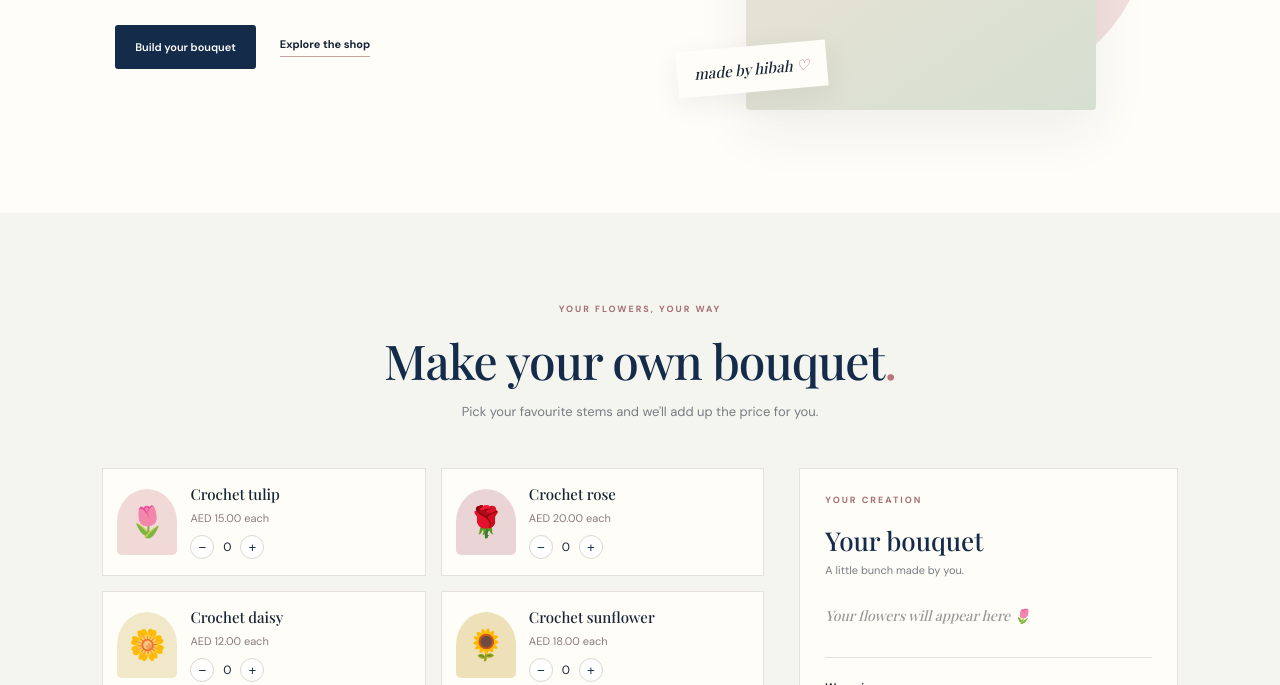
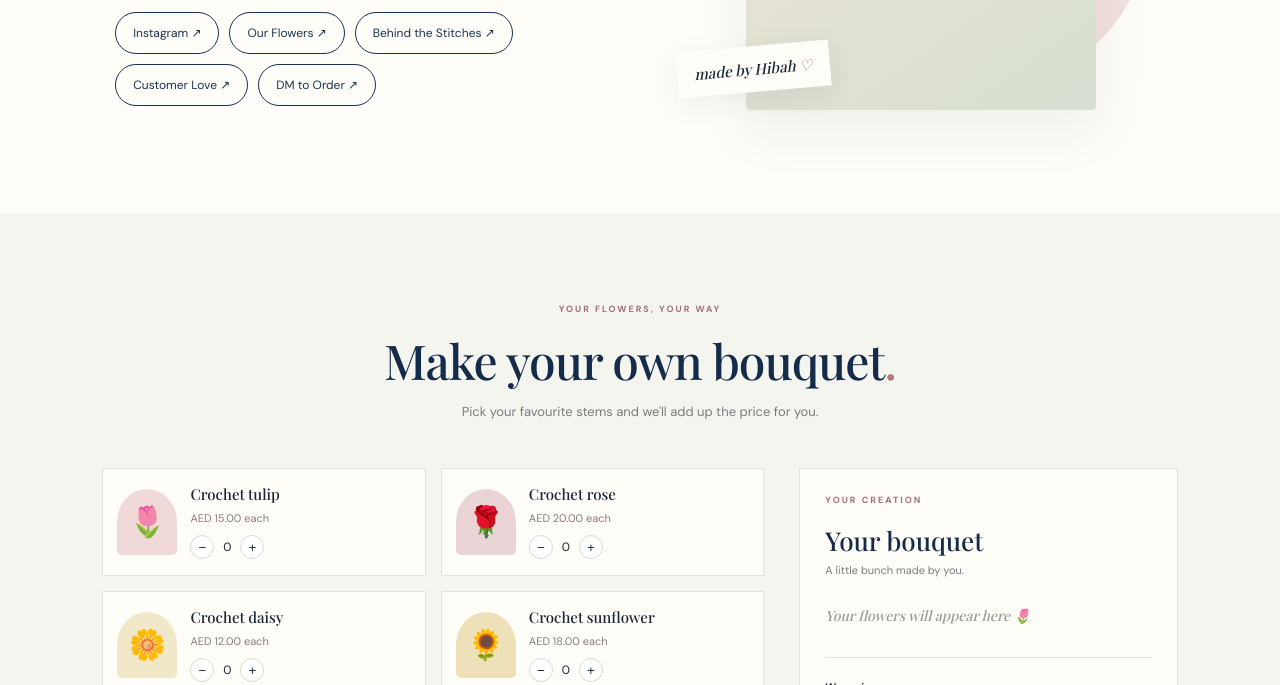
Before and after one commit to dublu22/tkn.ae, a plain HTML site: page index.html in a window 1280 px wide. Shown: the part 415-1100 px from the top of the page. Drawn offline with nearby package versions, Linux system fonts and the light colour scheme; a web font is replaced by a local one.

Commit message:
buttons added

```diff
--- a/index.html
+++ b/index.html
@@ -40,16 +40,32 @@
 
         <p class="eyebrow">HANDMADE WITH LOVE · MADE TO LAST</p>
 
-        <h1>A little yarn,<br><em> A little magic </em></h1>
+        <h1>Threads<br><em> and Knots </em></h1>
 
         <p class="hero-text">Flowers that never fade, made with love.</p>
 
-        <div class="hero-actions">
+      <div class="hero-buttons">
 
-          <a class="button button-dark" href="#custom-bouquet">Build your bouquet</a>
-          <a class="text-link" href="#shop"> Explore the shop </a>
+        <a href="https://www.instagram.com/tkn.ae/"
+          target="_blank" rel="noopener noreferrer">Instagram ↗</a>
 
-        </div>
+        <a href="https://www.instagram.com/YOURUSERNAME/"
+          target="_blank" rel="noopener noreferrer">Our Flowers ↗</a>
+
+        <a href="https://www.instagram.com/YOURUSERNAME/"
+          target="_blank" rel="noopener noreferrer">Behind the Stitches ↗</a>
+
+        <a href="https://www.instagram.com/YOURUSERNAME/"
+          target="_blank" rel="noopener noreferrer">Customer Love ↗</a>
+
+        <a href="https://www.instagram.com/YOURUSERNAME/"
+          target="_blank" rel="noopener noreferrer">DM to Order ↗</a>
+
+      </div>
+
+
+
+
 
       </div>
 
@@ -60,11 +76,11 @@
         <div class="hero-image-placeholder">
 
           <span>your bouquet photo goes here</span>
-          <small>Add your own image in the <code>images</code> folder</small>
+          <small>Add your own image in the <code>images</code> folder</small>.
 
         </div>
 
-        <div class="floating-note">made by hibah <span>♡</span></div>
+        <div class="floating-note">made by Hibah <span>♡</span></div>
 
       </div>
 
--- a/style.css
+++ b/style.css
@@ -139,3 +139,27 @@ footer p { font-size: 10px; color: var(--muted); margin: 0; }
   .about-copy { grid-column: auto; }
   footer { flex-wrap: wrap; justify-content: space-between; }
 }
+
+
+.hero-buttons {
+  display: flex;
+  flex-wrap: wrap;
+  gap: 10px;
+  margin-top: 24px;
+}
+
+.hero-buttons a {
+  display: inline-block;
+  padding: 12px 17px;
+  border: 1px solid #193451;
+  border-radius: 30px;
+  color: #193451;
+  text-decoration: none;
+  font-size: 12px;
+  transition: background 0.2s ease, color 0.2s ease;
+}
+
+.hero-buttons a:hover {
+  background: #193451;
+  color: #ffffff;
+}
```
